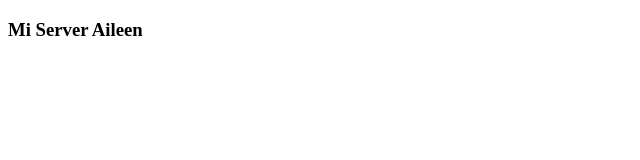
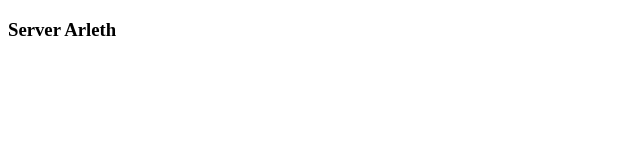
Before and after one commit to Aileen2003/ServidorNode, a website: page public/index.html in a window 1280 px wide. Shown: the full height of the page, 0-640 px from the left. Drawn offline with Linux system fonts and the light colour scheme.

Commit message:
Update index.html

```diff
--- a/public/index.html
+++ b/public/index.html
@@ -6,6 +6,6 @@
     <title>Document</title>
 </head>
 <body>
-<h3>Mi Server Aileen</h3>
+<h3>Server Arleth</h3>
 </body>
 </html>
```
